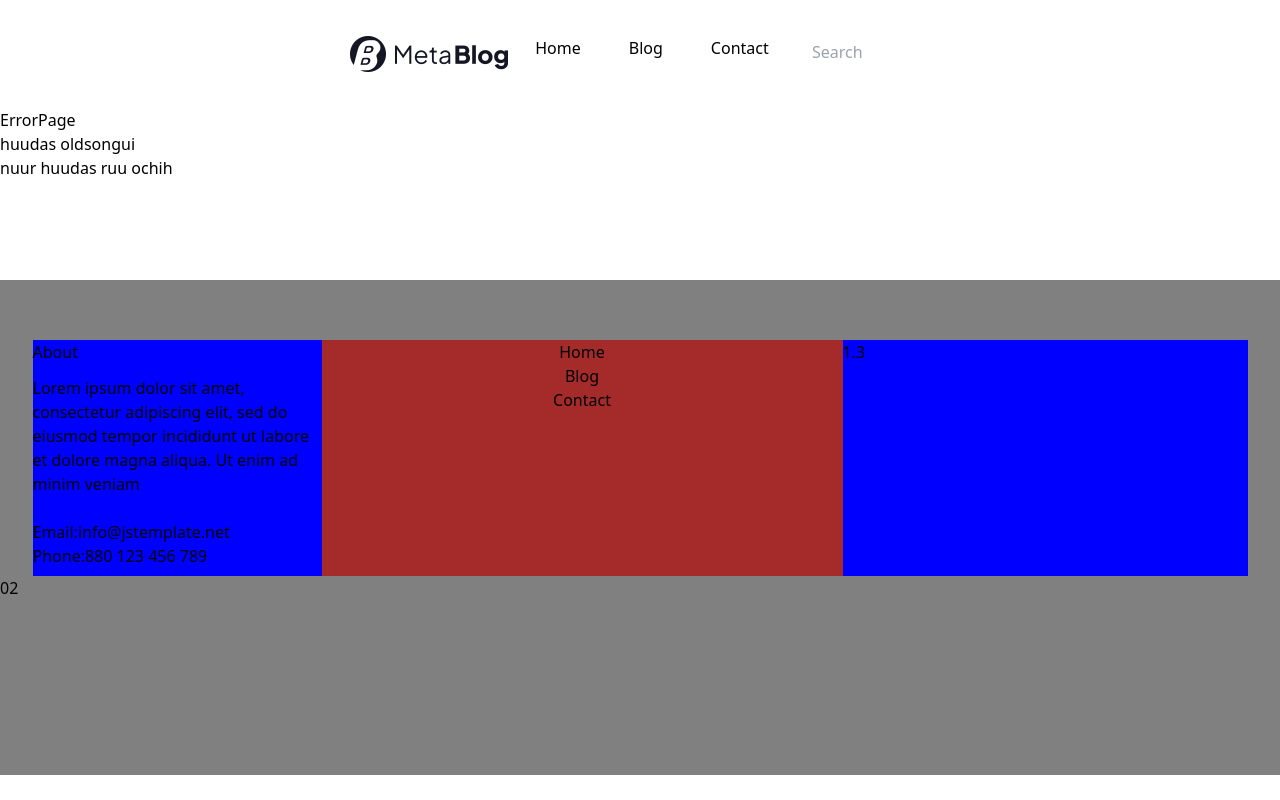
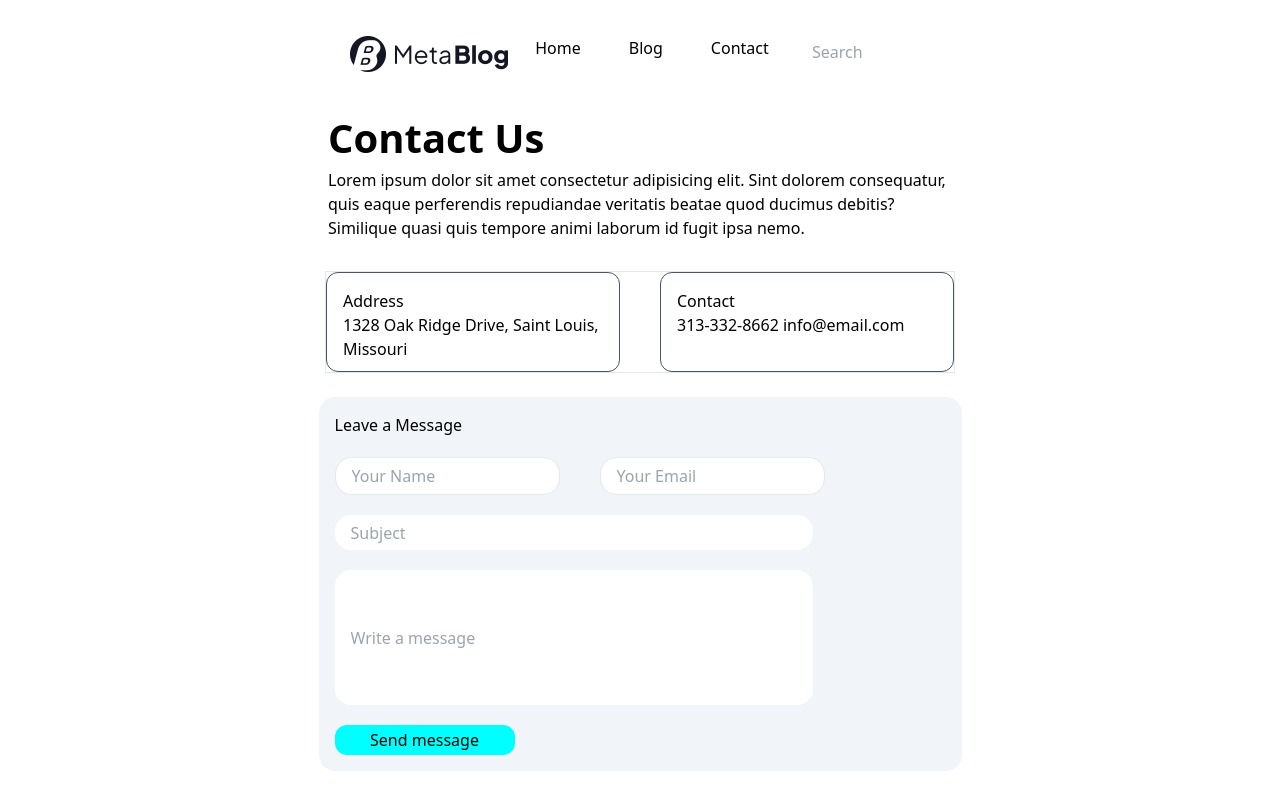
Before and after one commit to Galsanpuntsag/lesson_nextJS, a Next.js app in the folder lesson_02_use_effect/: page /contact in a window 1280 px wide. Before the commit this address had no page. Shown: the top 800 px of the page. Built offline with nearby package versions, Linux system fonts and the light colour scheme.

Commit message:
contact page hiilee

```diff
--- a/lesson_02_use_effect/components/Cards/index.jsx
+++ b/lesson_02_use_effect/components/Cards/index.jsx
@@ -14,7 +14,7 @@ const Cards = ({ blog }) => {
           <span className="text-[#4B6BFB] border w-[97px] h-[29px] text-center rounded-[10px] bg-slate-100 mt-[8px]">
             {blog?.type_of}
           </span>
-          <span className="w-[344px] h-[100px] p-3 font-bold text-[22px] text-[#181A2A] mb-6">
+          <span className="w-[344px] h-[100px] p-3 font-bold text-[22px] text-[#181A2A] mb-6 line-clamp-3">
             {blog?.title}
           </span>
           <div className="flex items-center">
--- a/lesson_02_use_effect/components/Footer/index.jsx
+++ b/lesson_02_use_effect/components/Footer/index.jsx
@@ -1,10 +1,14 @@
 import React from "react";
+import { BsFacebook } from "react-icons/bs";
+import { FaSquareXTwitter } from "react-icons/fa6";
+import { AiFillInstagram } from "react-icons/ai";
+import { AiOutlineLinkedin } from "react-icons/ai";
 
 const Footer = () => {
   return (
-    <div className="bg-[grey] w-screen h-[495px] mt-[100px]">
+    <div className="bg-[#E8E8EA] w-screen h-[495px] mt-[20px]">
       <div className="pt-[60px]">
-        <div className="flex flex-row w-[1215px] h-[236px] bg-[blue] mx-auto">
+        <div className="flex flex-row w-[1215px] h-[236px] mx-auto">
           <div className="w-[289px] h-[236px] flex flex-col">
             <h23 className="mb-3">About</h23>
             <h24 className="mb-6">
@@ -19,14 +23,27 @@ const Footer = () => {
               Phone:<span>880 123 456 789</span>
             </h>
           </div>
-          <div className="w-[521px] h-[236px] flex items-center flex-col bg-[brown]">
+          <div className="w-[521px] h-[236px] flex items-center flex-col">
             <a href="/">Home</a>
             <a href="/blog">Blog</a>
             <a href="/contact">Contact</a>
           </div>
-          <div className="">1.3</div>
+          <div className="flex gap-5 mt-2 ml-2">
+            <BsFacebook />
+            <FaSquareXTwitter />
+            <AiFillInstagram />
+            <AiOutlineLinkedin />
+          </div>
         </div>
-        <div className="">02</div>
+        <div className="mx-auto border-b-[1px] border-black w-7/12 mt-5"></div>
+        <div className="flex items-center justify-center mt-5">
+          <img src="Logo.png" className="mr-[567px]"></img>
+          <div className="flex justify-between gap-4 ">
+            <h>Terms of Use</h>
+            <h>Privacy Policy</h>
+            <h>Cookie Pollicy</h>
+          </div>
+        </div>
       </div>
     </div>
   );
--- a/lesson_02_use_effect/components/Headercards/index.jsx
+++ b/lesson_02_use_effect/components/Headercards/index.jsx
@@ -17,7 +17,10 @@ const Headercards = ({ headblogs }) => {
         </div>
       </div>
       <div className="w-11/12 h-[246px] mt-[50px] bg-slate-200 rounded-[20px] mb-[100px]">
-        <RecentCard headblog={headblogs[3]} type="row h-[246px] gap-10 p-5" />
+        <RecentCard
+          headblog={headblogs[3]}
+          type="row h-[246px] gap-10 p-5npm"
+        />
       </div>
     </div>
   );
--- a/lesson_02_use_effect/package.json
+++ b/lesson_02_use_effect/package.json
@@ -15,6 +15,7 @@
     "postcss": "8.4.30",
     "react": "18.2.0",
     "react-dom": "18.2.0",
+    "react-icons": "^4.11.0",
     "tailwindcss": "3.3.3"
   }
 }
--- a/lesson_02_use_effect/pages/404.jsx
+++ b/lesson_02_use_effect/pages/404.jsx
@@ -4,10 +4,13 @@ import Link from "next/link";
 const ErrorPage = () => {
   return (
     <div>
-      ErrorPage
-      <h2>huudas oldsongui</h2>
-      <Link href="/" className="text-center">
-        nuur huudas ruu ochih
+      <h>Page Not Found</h>
+      <h2>
+        We're sorry, This page is unknown or does not exist the page you are
+        looking for.
+      </h2>
+      <Link href="/" className="text-center w-">
+        Back to Home
       </Link>
     </div>
   );
--- /dev/null
+++ b/lesson_02_use_effect/pages/blog.jsx
@@ -0,0 +1,38 @@
+import React from "react";
+import Cards from "@/components/Cards";
+import { useState, useEffect } from "react";
+
+const blog = () => {
+  const [blogs, setBlogs] = useState([]);
+  console.log("BLOGS", blogs);
+  useEffect(() => {
+    fetchData();
+  }, []);
+
+  const fetchData = async () => {
+    const res = await fetch("https://dev.to/api/articles?per_page=9");
+    const data = await res.json();
+    setBlogs(data);
+  };
+  return (
+    <main className={`container mx-auto`}>
+      <section>
+        <h2>@All blogs</h2>
+        <div className="">
+          <div className="grid grid-cols-3 gap-3 my-10">
+            {blogs.map((blog, i) => (
+              <Cards blog={blog} />
+            ))}
+          </div>
+          <div className="flex justify-center">
+            <button className="border bg-slate-100 rounded-[20px] mt-8 p-4 font-bold text-[20px] mx-auto">
+              Loud More
+            </button>
+          </div>
+        </div>
+      </section>
+    </main>
+  );
+};
+
+export default blog;
--- a/lesson_02_use_effect/pages/blog/[id].jsx
+++ b/lesson_02_use_effect/pages/blog/[id].jsx
@@ -22,7 +22,7 @@ const BlogDetail = () => {
   }, []);
 
   return (
-    <div className="container bg-violet-300 mx-auto mt-24 max-w-4xl">
+    <div className="container bg-slate-100 p-12 rounded-[20px] mx-auto mt-24 max-w-4xl">
       <div>
         {blogDetailData ? (
           <>
--- /dev/null
+++ b/lesson_02_use_effect/pages/contact.jsx
@@ -0,0 +1,61 @@
+import React from "react";
+
+const contact = () => {
+  return (
+    <div className="">
+      <div className="flex flex-col items-center mb-0">
+        <div className="w-[624px] h-[163px]">
+          <h className="text-[40px] font-semibold">Contact Us</h>
+          <div className="max-w-2xl">
+            Lorem ipsum dolor sit amet consectetur adipisicing elit. Sint
+            dolorem consequatur, quis eaque perferendis repudiandae veritatis
+            beatae quod ducimus debitis? Similique quasi quis tempore animi
+            laborum id fugit ipsa nemo.
+          </div>
+        </div>
+        <div className="flex flex-row border gap-10">
+          <div className="flex flex-col w-[294px] h-[100px] p-4 border border-slate-600 rounded-xl">
+            Address
+            <h>1328 Oak Ridge Drive, Saint Louis, Missouri</h>
+          </div>
+          <div className="flex flex-col w-[294px] h-[100px] p-4 border border-slate-600 rounded-xl">
+            Contact
+            <h>313-332-8662 info@email.com</h>
+          </div>
+        </div>
+        <div className="w-[643px] h-[440px] mt-6">
+          <div className="flex flex-col gap-5 bg-slate-100 p-4 rounded-2xl">
+            <h>Leave a Message</h>
+            <div className="flex gap-10">
+              <input
+                type="text"
+                placeholder="Your Name"
+                className="w-[225px] h-[38px] border pl-4 rounded-2xl "
+              ></input>
+              <input
+                type="text"
+                placeholder="Your Email"
+                className="w-[225px] h-[38px] border pl-4 rounded-2xl"
+              ></input>
+            </div>
+            <input
+              type="text"
+              placeholder="Subject"
+              className="w-[478px] h-[35px] rounded-2xl pl-4"
+            ></input>
+            <input
+              type="text"
+              placeholder="Write a message"
+              className="w-[478px] h-[135px] rounded-2xl pl-4"
+            ></input>
+            <button className="w-[180px] h-[30px] bg-[cyan] rounded-xl">
+              Send message
+            </button>
+          </div>
+        </div>
+      </div>
+    </div>
+  );
+};
+
+export default contact;
```
Also changed, not shown: 2 other files (tests, documents, lock files or other folders).
